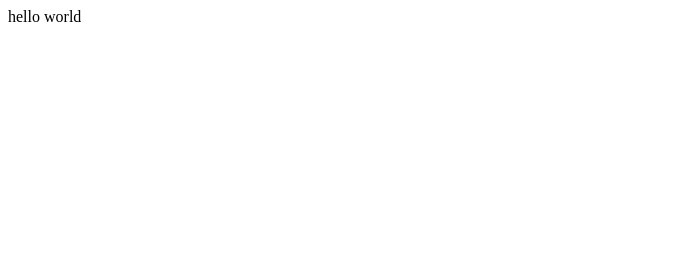
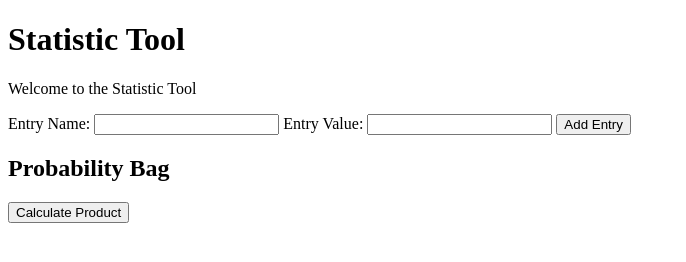
Before and after one commit to acechler/statistic-tool, a website: page public/index.html in a window 1280 px wide. Shown: the whole page, without its empty margins (0-686 px from the left). Drawn offline with Linux system fonts and the light colour scheme.

Commit message:
Add markup to index.html

```diff
--- a/public/index.html
+++ b/public/index.html
@@ -7,6 +7,26 @@
     <link rel="stylesheet" href="css/style.css">
 </head>
 <body>
-    hello world
+
+
+    <h1>Statistic Tool</h1>
+
+    <p>Welcome to the Statistic Tool</p>
+
+
+    <form action="addEntryForm">
+        <label for="entryName">Entry Name:</label>
+        <input type="text" id="entryName" name="entryName" required>
+
+        <label for="entryValue">Entry Value:</label>
+        <input type="number" id="entryValue" name="entryValue" required step="any">
+        <button type="submit">Add Entry</button>
+    </form>
+
+    <h2>Probability Bag</h2>
+    <button id="calculateProduct">Calculate Product</button>
+    <p id="productResult"></p>
+
+    <script src="/public/js/script.js"></script>
 </body>
 </html>
```
Also changed, not shown: public/js/script.js (added).
